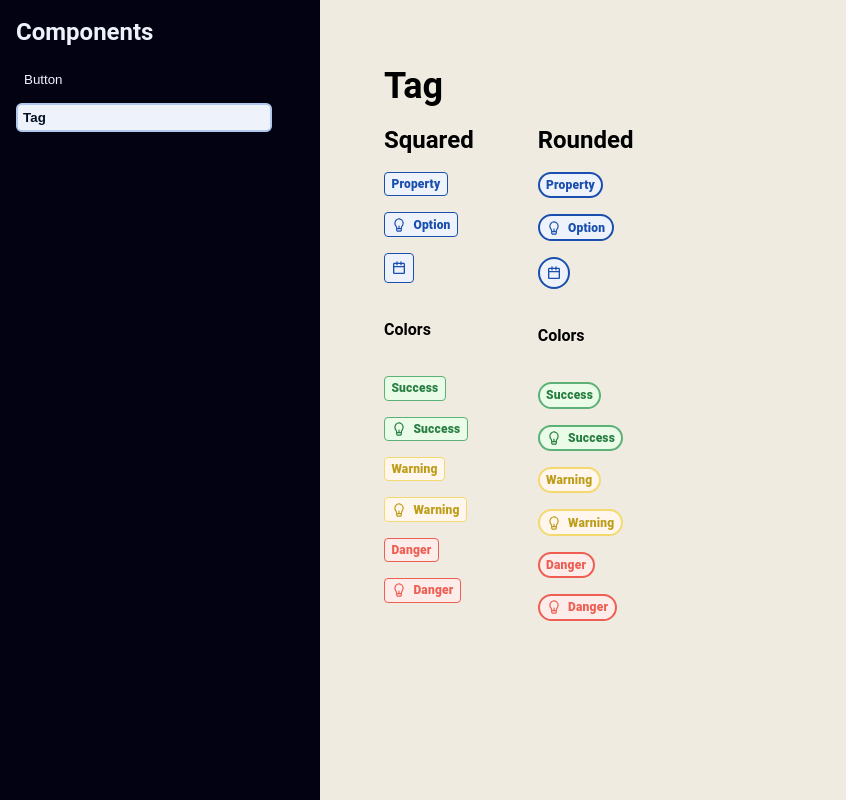
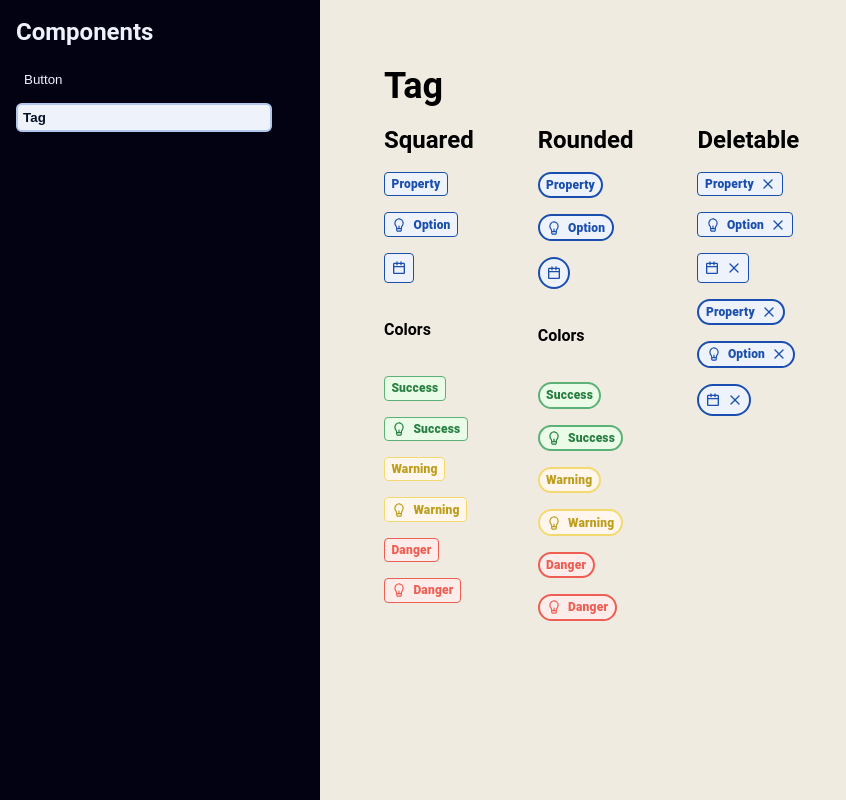
Before and after one commit to paul-clavier/mugi-blocks, a React (Vite) app: page / in a window 1280 px wide. Both pictures are taken after a click on the item "Tag". Shown: the whole page, without its empty margins (0-846 px from the left). Built offline with nearby package versions, Linux system fonts and the light colour scheme.

Commit message:
feat(tag): add deletable on tag

```diff
--- a/src/components/Tag/Tag.tsx
+++ b/src/components/Tag/Tag.tsx
@@ -1,11 +1,13 @@
 import classnames from "classnames";
-import { ReactElement, ReactNode } from "react";
+import { ReactElement, ReactNode, useRef } from "react";
+import { CloseIcon } from "../../icons";
 import styles from "./Tag.module.css";
 
 export interface TagProps {
     className?: string;
     type?: "square" | "round";
     color?: "primary" | "success" | "warning" | "danger";
+    deletable?: boolean;
     icon?: ReactElement | null;
     children?: ReactNode;
 }
@@ -14,11 +16,14 @@ const Tag = ({
     className,
     type = "square",
     color = "primary",
+    deletable = false,
     icon,
     children,
 }: TagProps) => {
+    const ref = useRef<HTMLDivElement | null>(null);
     return (
         <div
+            ref={ref}
             className={classnames(
                 className,
                 styles[type],
@@ -31,6 +36,13 @@ const Tag = ({
         >
             {icon}
             {children ? <small>{children}</small> : null}
+            {deletable ? (
+                <CloseIcon
+                    onClick={() => {
+                        ref.current?.remove();
+                    }}
+                />
+            ) : null}
         </div>
     );
 };
--- a/src/components/Tag/index.tsx
+++ b/src/components/Tag/index.tsx
@@ -53,6 +53,21 @@ export const TagDemo = () => (
                     Danger
                 </Tag>
             </section>
+            <section className={styles.section}>
+                <h2>Deletable</h2>
+                <Tag deletable>Property</Tag>
+                <Tag icon={<BulbIcon />} deletable>
+                    Option
+                </Tag>
+                <Tag icon={<CalendarIcon />} deletable />
+                <Tag type="round" deletable>
+                    Property
+                </Tag>
+                <Tag type="round" icon={<BulbIcon />} deletable>
+                    Option
+                </Tag>
+                <Tag type="round" icon={<CalendarIcon />} deletable />
+            </section>
         </section>
     </>
 );
--- a/src/icons/index.tsx
+++ b/src/icons/index.tsx
@@ -1,2 +1,3 @@
 export { ReactComponent as BulbIcon } from "./bulb.svg";
 export { ReactComponent as CalendarIcon } from "./calendar.svg";
+export { ReactComponent as CloseIcon } from "./close.svg";
```
Also changed, not shown: src/icons/close.svg (added), 1 other file (tests, documents, lock files or other folders).
